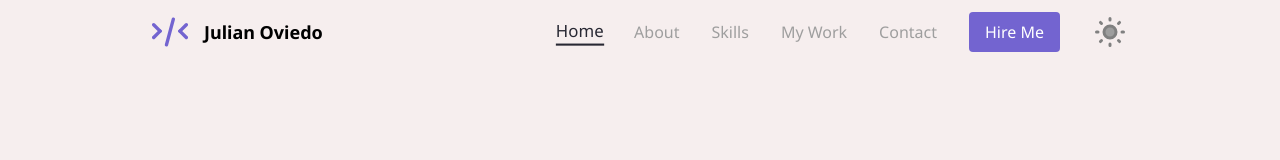
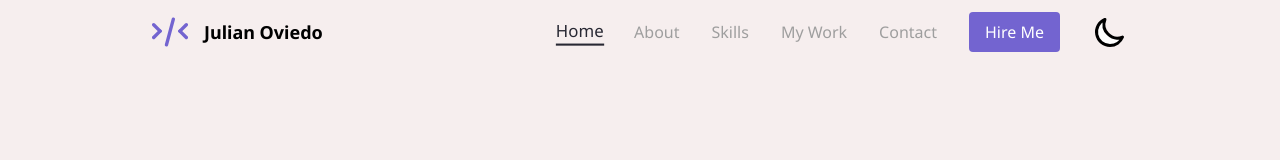
Before and after one commit to JulianOviedo/Portfolio2.0, a React (Vite) app: page / in a window 1280 px wide. Both pictures are taken after a click on the icon 1110 px from the left and 32 px from the top of the page. Shown: the top 160 px of the page. Built offline with nearby package versions, Linux system fonts and the light colour scheme.

Commit message:
add handleTheme

```diff
--- a/src/App.tsx
+++ b/src/App.tsx
@@ -1,13 +1,16 @@
-import { useEffect, useState } from "react"
+import { useEffect, useRef, useState } from "react"
 import { SectionTitle } from "./components/SectionTitle";
 import { Logos } from "./components/Logos";
-import { BurgerMenuIcon, LighThemeIcon, Logo } from "./assets/Icons/Icons";
+import { BurgerMenuIcon, DarkThemeIcon, LighThemeIcon, Logo } from "./assets/Icons/Icons";
 import { Proyects } from "./components/ProyectsSection";
 import { SocialMedia } from "./components/SocialMedia";
 import { useObserver } from "./hooks/useObserver";
 
 function App() {
   const [isBurgerMenuOpen, setIsBurgerMenuOpen] = useState(false)
+  const [darkMode, setDarkMode] = useState(false)
+
+
   const titlesList = ['FrontEnd Web Developer   .', 'Accountant   .', 'Dog Dad 🤣   .'];
   const [currentIndex, setCurrentIndex] = useState(0);
 
@@ -32,7 +35,7 @@ function App() {
   }
 
 
-  const [,setElements, entries] = useObserver({
+  const [, setElements, entries] = useObserver({
     threshold: 0.6,
     root: null,
     rootMargin: '-50px',
@@ -57,10 +60,22 @@ function App() {
     })
   })
 
+  const ref = useRef<HTMLDivElement>(null)
+
+  const handleTheme = () => {
+    setDarkMode(!darkMode)
+    if (!darkMode) {
+      ref.current?.classList.add('dark')
+    }
+    if (darkMode) {
+      ref.current?.classList.remove('dark')
+    }
+  }
+
 
 
   return (
-    <div className="relative bg-bg-light lg:px-32">
+    <div ref={ref} className="relative bg-bg-light lg:px-32">
 
 
       <header className="flex flex-row p-6 py-3 justify-between">
@@ -85,7 +100,10 @@ function App() {
               <BurgerMenuIcon isOpen={isBurgerMenuOpen} />
             </button>
           </div>
-            <LighThemeIcon />
+          {darkMode
+            ? <DarkThemeIcon handleTheme={handleTheme} />
+            : <LighThemeIcon handleTheme={handleTheme}/>
+          }
         </nav>
       </header>
 
--- a/src/assets/Icons/Icons.tsx
+++ b/src/assets/Icons/Icons.tsx
@@ -4,17 +4,20 @@ export const Logo = () => {
     )
 }
 
-export const LighThemeIcon = () => {
+
+export const LighThemeIcon = ({ handleTheme }: any) => {
     return (
-        <svg className="w-9 h-9 fill-disabled hover:fill-white cursor-pointer" viewBox="0 0 24 24" stroke="gray"><path strokeLinecap="round" strokeLinejoin="round" strokeWidth="2" d="M12 3v1m0 16v1m9-9h-1M4 12H3m15.364 6.364l-.707-.707M6.343 6.343l-.707-.707m12.728 0l-.707.707M6.343 17.657l-.707.707M16 12a4 4 0 11-8 0 4 4 0 018 0z"></path></svg>
+        <svg onClick={handleTheme} className="w-9 h-9 fill-disabled hover:fill-white cursor-pointer" viewBox="0 0 24 24" stroke="gray"><path strokeLinecap="round" strokeLinejoin="round" strokeWidth="2" d="M12 3v1m0 16v1m9-9h-1M4 12H3m15.364 6.364l-.707-.707M6.343 6.343l-.707-.707m12.728 0l-.707.707M6.343 17.657l-.707.707M16 12a4 4 0 11-8 0 4 4 0 018 0z"></path></svg>
     )
 }
 
-interface BurgerMenuIcon {
-    isOpen: any
+export const DarkThemeIcon = ({ handleTheme }: any) => {
+    return (
+        <svg  onClick={handleTheme} className="w-9 h-9 cursor-pointer hover:fill-disabled fill-white" fill="none" viewBox="0 0 24 24" stroke="currentColor"><path strokeLinecap="round" strokeLinejoin="round" strokeWidth="2" d="M20.354 15.354A9 9 0 018.646 3.646 9.003 9.003 0 0012 21a9.003 9.003 0 008.354-5.646z"></path></svg>
+    )
 }
 
-export const BurgerMenuIcon = ({ isOpen } :any) => {
+export const BurgerMenuIcon = ({ isOpen }: any) => {
     const classNames = isOpen ? "open" : "";
 
     return (
@@ -26,11 +29,6 @@ export const BurgerMenuIcon = ({ isOpen } :any) => {
     );
 };
 
-export const DarkThemeIcon = () => {
-    return (
-        <svg className="w-6 h-6" fill="none" viewBox="0 0 24 24" stroke="currentColor"><path strokeLinecap="round" strokeLinejoin="round" strokeWidth="2" d="M20.354 15.354A9 9 0 018.646 3.646 9.003 9.003 0 0012 21a9.003 9.003 0 008.354-5.646z"></path></svg>
-    )
-}
 
 export const HtmlIcon = () => {
     return (
```
Lines whose indentation alone changed are shown as unchanged.
